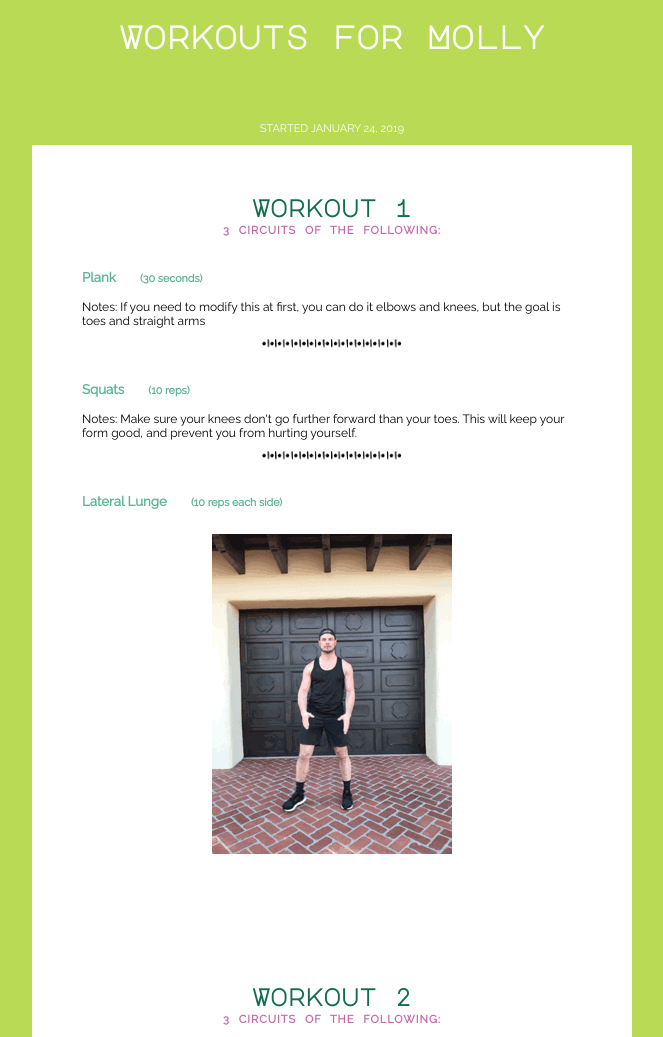
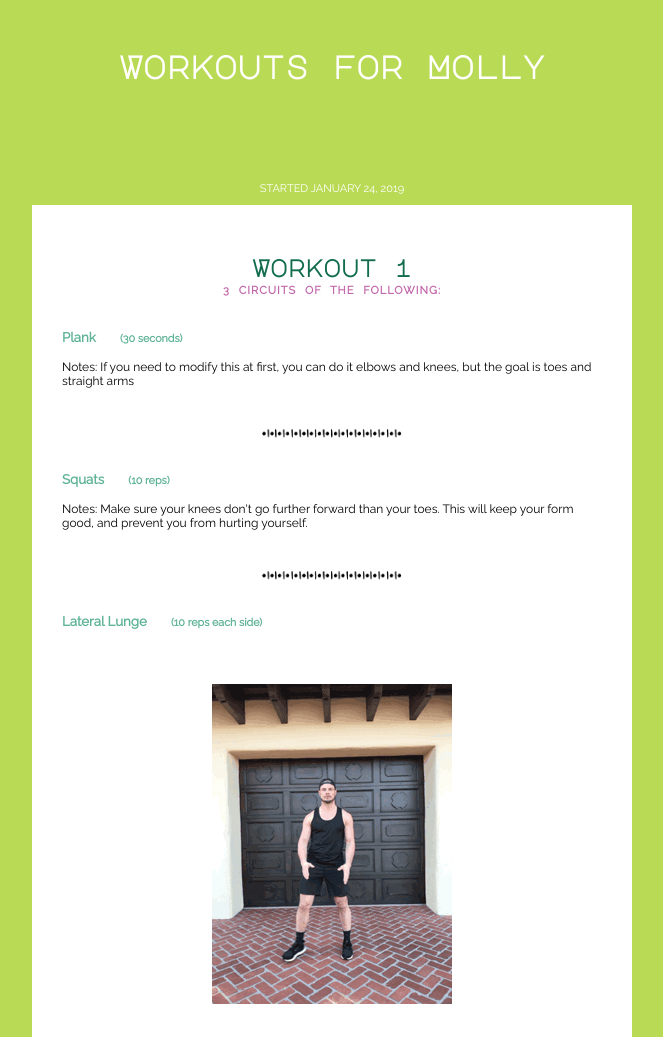
Before and after one commit to mmicheux/workout, a website: page index.html in a window 1280 px wide. Shown: the top 1037 px of the page, without its empty margins (308-971 px from the left). Drawn offline with Linux system fonts and the light colour scheme.

Commit message:
final edits

```diff
--- a/scss/main.scss
+++ b/scss/main.scss
@@ -50,7 +50,7 @@ p{
 }
 
 .header {
-	padding: 20px 50px;
+	padding:50px;
 }
 
 .routine-per-week{
@@ -60,7 +60,7 @@ p{
 	margin: 0 auto;
 
 	.routine {
-		padding: 50px;
+		padding: 50px 30px;
 		background-color: white;
 
 		&__start-date {
@@ -90,7 +90,7 @@ p{
 				img {
 					display: block;
 					text-align: center;
-					margin: 10px auto 0;
+					margin: 40px auto 0;
 				}
 				.item {
 					&__title, &__duration {
```
Also changed, not shown: public/css/main.css.
